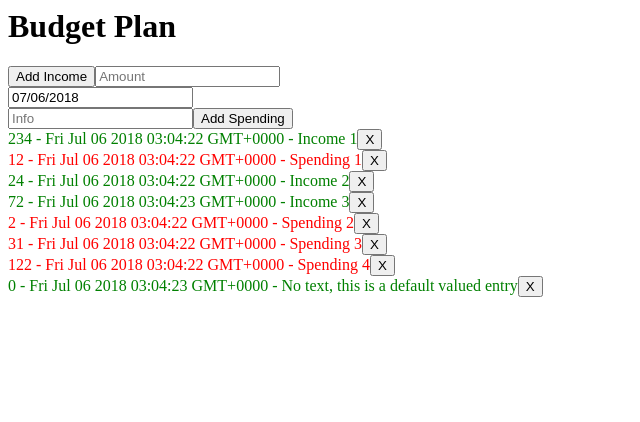
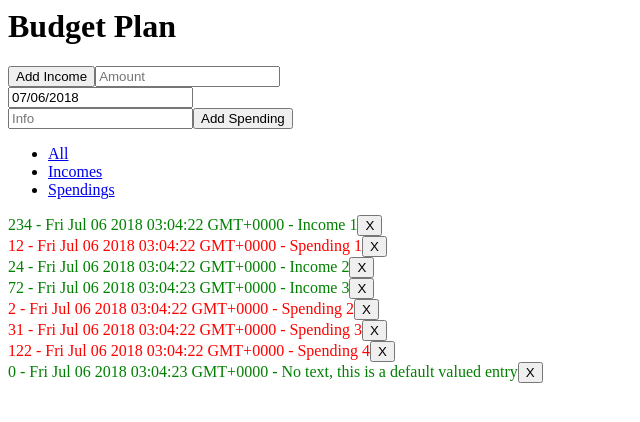
Before and after one commit to mklaudia/budget-plan, a React app: page / in a window 1280 px wide. Shown: the top 422 px of the page, without its empty margins (0-640 px from the left). Built offline with nearby package versions, Linux system fonts and the light colour scheme.

Commit message:
links for router to be called

```diff
--- a/src/component/App.js
+++ b/src/component/App.js
@@ -7,6 +7,7 @@ import moment from 'moment';
 import Header from './header/Header';
 import Form from './input/Form';
 import EntryList from './output/EntryList';
+import Filter from './filter/Filter';
 
 import {actionToInitEntries, actionToAddEntry, actionToEditEntry} from '../action/entryActions';
 import entryStore from '../store/entryStore';
@@ -68,6 +69,7 @@ class App extends Component {
         <div>
             <Header />
             <Form />
+            <Filter />
             <EntryList entries={this.props.entries}/>
         </div>);
     };
--- /dev/null
+++ b/src/component/filter/Filter.js
@@ -0,0 +1,21 @@
+import React, {Component} from 'react';
+
+import FilterButton from './FilterButton';
+
+export default class Filter extends Component{
+    render(){
+        return(
+            <ul className="filters">
+                <li>
+                    <FilterButton filterName="all" className="none-filter button" value="All" href="/" />
+                </li>
+                <li>
+                    <FilterButton filterName="income" className="income-filter button" value="Incomes" href="/incomes" />
+                </li>
+                <li>
+                    <FilterButton filterName="spending" className="spending-filter button" value="Spendings" href="/spendings" />
+                </li>
+            </ul>
+        );
+    };
+}
--- /dev/null
+++ b/src/component/filter/FilterButton.js
@@ -0,0 +1,10 @@
+import React, {Component} from "react";
+
+
+export default class FilterButton extends Component{
+
+    render(){
+        let p = this.props;
+        return <a className={p.className}  href={p.href} onClick={this.onClick}>{p.value}</a>;
+    }
+}
```
